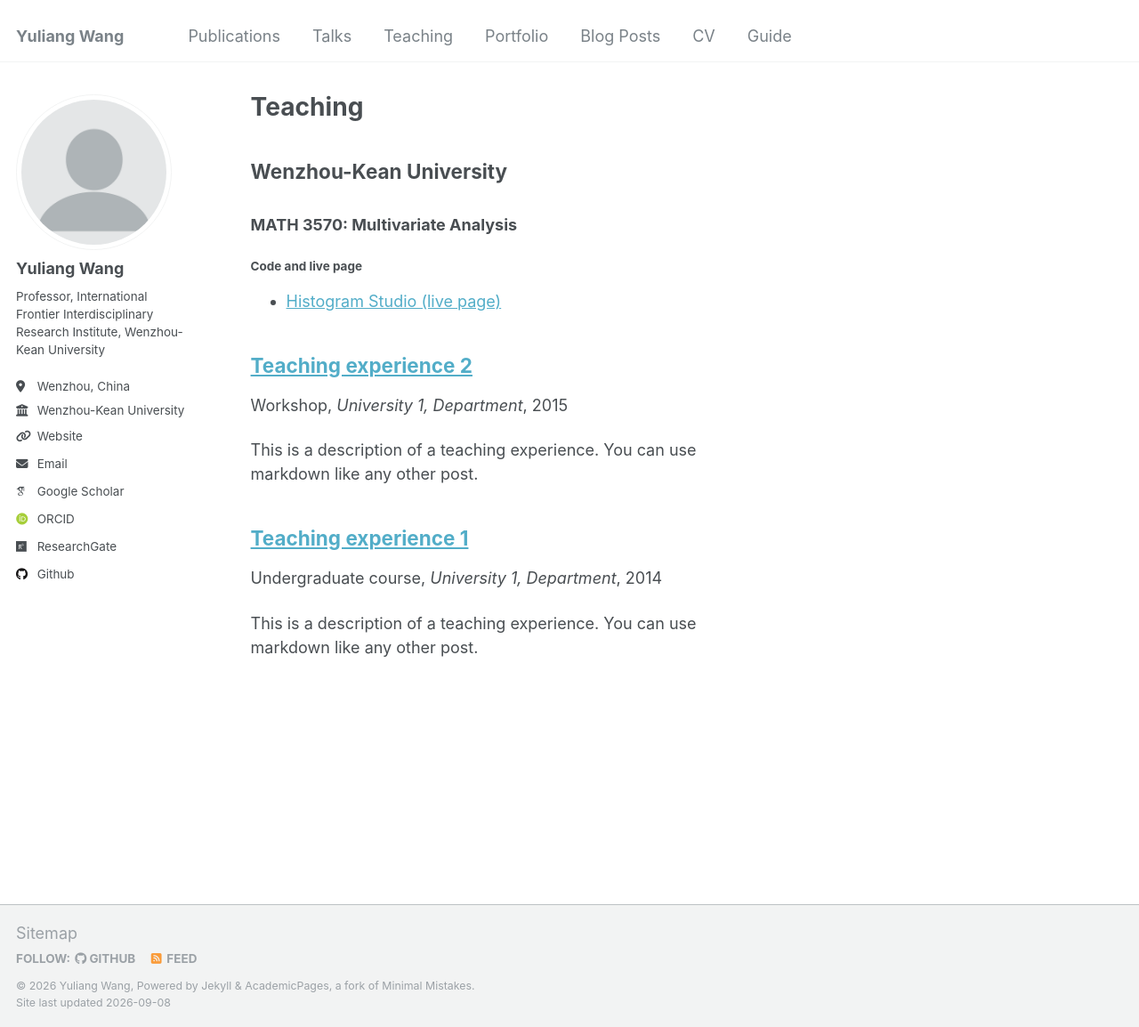
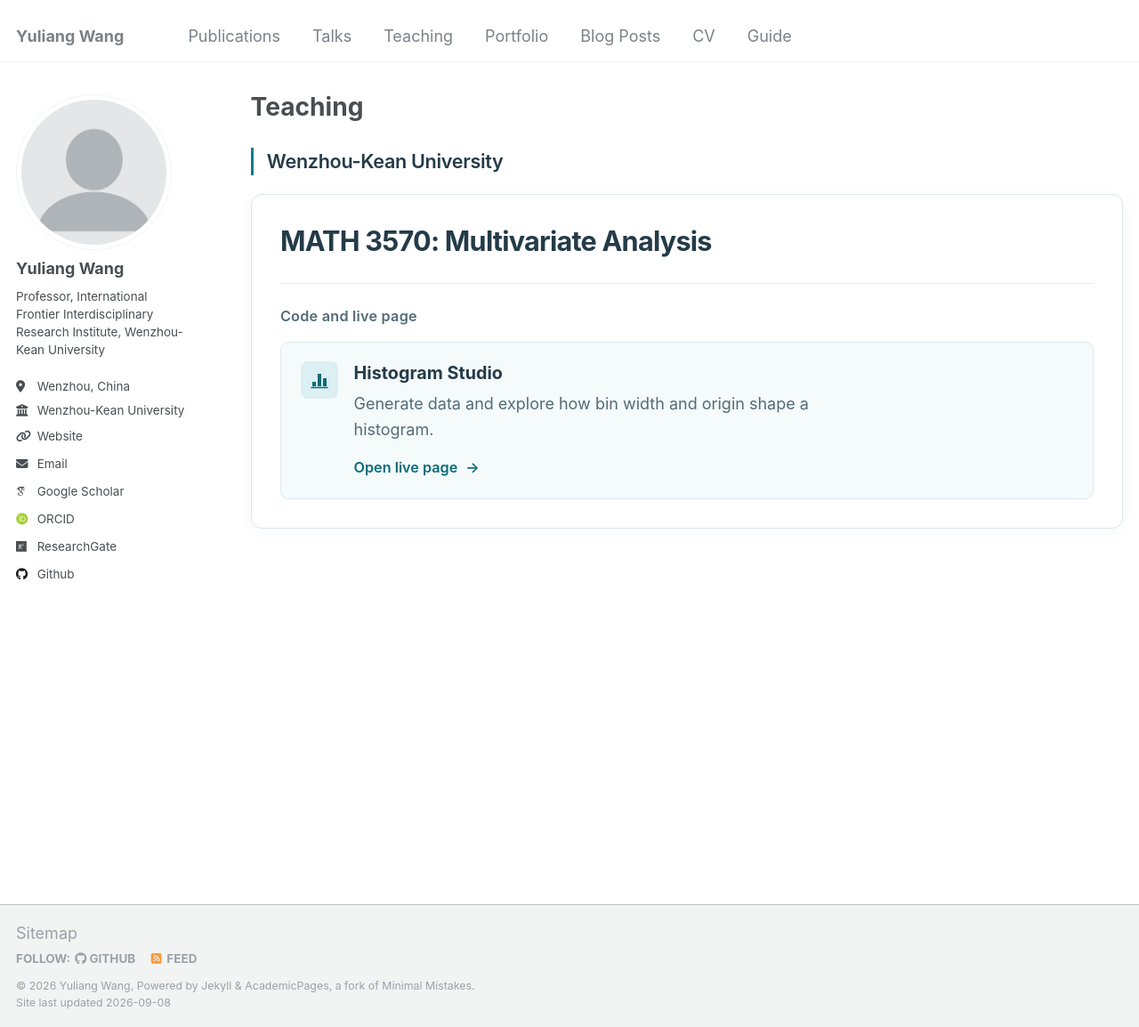
Before and after one commit to jademath/jademath.github.io, a Jekyll site: the page built from _pages/teaching.html, in a window 1280 px wide and 1154 px high. Shown: the whole window at 89% size. Built offline with Jekyll 4.4.1, drawn with Linux system fonts in a browser that asks for light colours; some web fonts are replaced.

Commit message:
Refine Teaching page and remove placeholder teaching experiences

```diff
--- a/_pages/teaching.html
+++ b/_pages/teaching.html
@@ -7,15 +7,146 @@ author_profile: true
 
 {% include base_path %}
 
-<section aria-labelledby="wku-teaching">
-  <h2 id="wku-teaching">Wenzhou-Kean University</h2>
-  <h3>MATH 3570: Multivariate Analysis</h3>
-  <h4>Code and live page</h4>
-  <ul>
-    <li><a href="{{ base_path }}/histogram/">Histogram Studio (live page)</a></li>
-  </ul>
+<style>
+  .teaching-page {
+    --teaching-ink: #243b48;
+    --teaching-muted: #536b77;
+    --teaching-accent: #087e8b;
+    margin-top: 1.75rem;
+    color: var(--teaching-ink);
+  }
+  .teaching-page * { box-sizing: border-box; }
+  .teaching-page .institution-heading {
+    margin: 0 0 1.15rem;
+    padding: 0 0 0 0.85rem;
+    border: 0;
+    border-left: 3px solid var(--teaching-accent);
+    font-size: 1.2rem;
+    font-weight: 600;
+    line-height: 1.45;
+    letter-spacing: -0.015em;
+    scroll-margin-top: 100px;
+  }
+  .teaching-page .course-card {
+    padding: clamp(1.2rem, 3vw, 1.8rem);
+    border: 1px solid #dbe5e9;
+    border-radius: 12px;
+    background: #fff;
+    box-shadow: 0 4px 18px rgba(28, 60, 75, 0.035);
+  }
+  .teaching-page .course-title {
+    max-width: 30ch;
+    margin: 0;
+    padding: 0;
+    border: 0;
+    color: var(--teaching-ink);
+    font-size: clamp(1.35rem, 2.4vw, 1.7rem);
+    font-weight: 650;
+    line-height: 1.3;
+    letter-spacing: -0.025em;
+    text-wrap: balance;
+  }
+  .teaching-page .resources-heading {
+    margin: 1.5rem 0 0.9rem;
+    padding-top: 1.35rem;
+    border-top: 1px solid #e5ecef;
+    color: var(--teaching-muted);
+    font-size: 0.9rem;
+    font-weight: 600;
+    line-height: 1.5;
+    letter-spacing: 0.015em;
+  }
+  .teaching-page .resource-link,
+  .teaching-page .resource-link:visited {
+    display: grid;
+    grid-template-columns: 42px minmax(0, 1fr);
+    align-items: start;
+    gap: 1rem;
+    padding: 1.2rem;
+    border: 1px solid #dcecef;
+    border-radius: 9px;
+    background: #f5fafb;
+    color: var(--teaching-ink);
+    text-decoration: none;
+    transition: background-color 150ms ease, border-color 150ms ease;
+  }
+  .teaching-page .resource-link:hover {
+    border-color: #91c5cd;
+    background: #edf7f9;
+    text-decoration: none;
+  }
+  .teaching-page .resource-link:focus-visible {
+    outline: 3px solid var(--teaching-accent);
+    outline-offset: 4px;
+  }
+  .teaching-page .resource-icon {
+    display: grid;
+    width: 42px;
+    height: 42px;
+    place-items: center;
+    border-radius: 8px;
+    background: #dceff2;
+    color: #076c77;
+  }
+  .teaching-page .resource-icon svg { display: block; width: 24px; height: 24px; }
+  .teaching-page .resource-title {
+    display: block;
+    margin: 0;
+    font-size: 1.1rem;
+    font-weight: 650;
+    line-height: 1.4;
+  }
+  .teaching-page .resource-description {
+    display: block;
+    max-width: 48ch;
+    margin-top: 0.35rem;
+    color: var(--teaching-muted);
+    font-size: 1rem;
+    font-weight: 400;
+    line-height: 1.6;
+  }
+  .teaching-page .resource-action {
+    display: inline-flex;
+    align-items: center;
+    gap: 0.5rem;
+    margin-top: 0.85rem;
+    color: #076c77;
+    font-size: 0.9rem;
+    font-weight: 600;
+    line-height: 1.5;
+  }
+  .teaching-page .resource-link:hover .resource-action {
+    text-decoration: underline;
+    text-underline-offset: 3px;
+  }
+  @media (max-width: 600px) {
+    .teaching-page { margin-top: 1.35rem; }
+    .teaching-page .course-card { padding: 1.2rem; }
+    .teaching-page .resource-link { grid-template-columns: minmax(0, 1fr); gap: 0.75rem; padding: 1rem; }
+    .teaching-page .resources-heading { margin-top: 1.25rem; padding-top: 1.1rem; }
+  }
+  @media (prefers-reduced-motion: reduce) {
+    .teaching-page .resource-link { transition: none; }
+  }
+</style>
+
+<section class="teaching-page" aria-labelledby="wku-teaching">
+  <h2 class="institution-heading" id="wku-teaching">Wenzhou-Kean University</h2>
+  <article class="course-card" aria-labelledby="math3570-title">
+    <h3 class="course-title" id="math3570-title">MATH 3570: Multivariate Analysis</h3>
+    <h4 class="resources-heading">Code and live page</h4>
+    <a class="resource-link" href="{{ base_path }}/histogram/" aria-label="Open Histogram Studio live page">
+      <span class="resource-icon" aria-hidden="true">
+        <svg viewBox="0 0 24 24" fill="none">
+          <path d="M3 20.5h18" stroke="currentColor" stroke-width="1.5" stroke-linecap="round"/>
+          <path d="M4 14h4v5H4zm6-9h4v14h-4zm6 5h4v9h-4z" fill="currentColor"/>
+        </svg>
+      </span>
+      <span>
+        <span class="resource-title">Histogram Studio</span>
+        <span class="resource-description">Generate data and explore how bin width and origin shape a histogram.</span>
+        <span class="resource-action">Open live page <span aria-hidden="true">&rarr;</span></span>
+      </span>
+    </a>
+  </article>
 </section>
-
-{% for post in site.teaching reversed %}
-  {% include archive-single.html %}
-{% endfor %}
```
